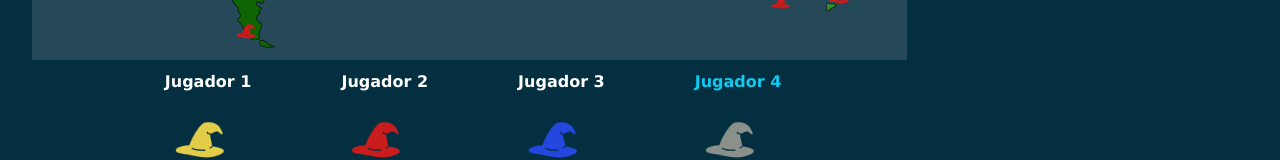
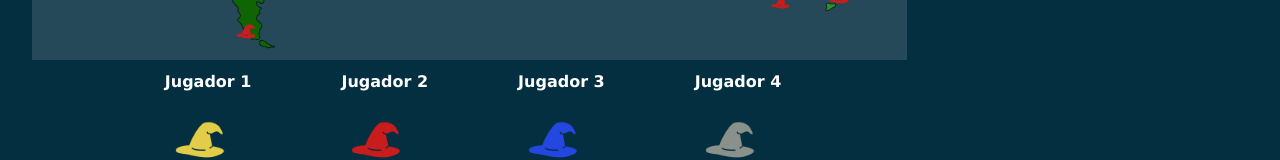
Before and after one commit to MariaBloomfield/front_Expelliarmus, a React (Vite) app: page /partida in a window 1280 px wide. Shown: the part 630-790 px from the top of the page. Built offline with nearby package versions, Linux system fonts and the light colour scheme; no server answers.

Commit message:
actual jugador final

```diff
--- a/src/Ejercitos.jsx
+++ b/src/Ejercitos.jsx
@@ -208,7 +208,7 @@ const Ejercitos = ({ territorioConquistado,  handleClickTerritorio }) => {
           <img className="ejercito-azul" src="/assets/imgs/fichas/azul.png" alt="Ejército Azul" />
         </div>
         <div className="jugador-container">
-          <div className="yo">Jugador 4</div>
+          <div className="jugador">Jugador 4</div>
           <img className="ejercito-gris" src="/assets/imgs/fichas/gris.png" alt="Ejército Gris" />
         </div>
       </div>
```
